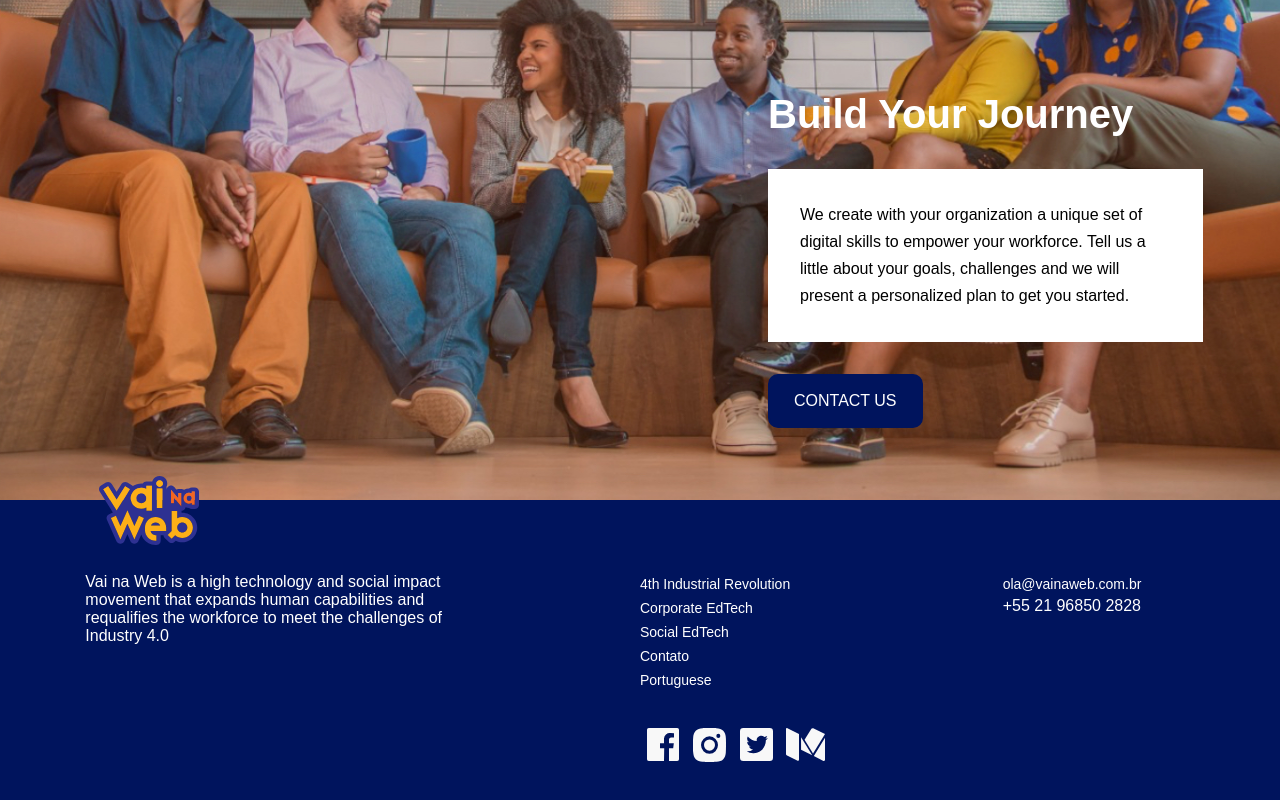
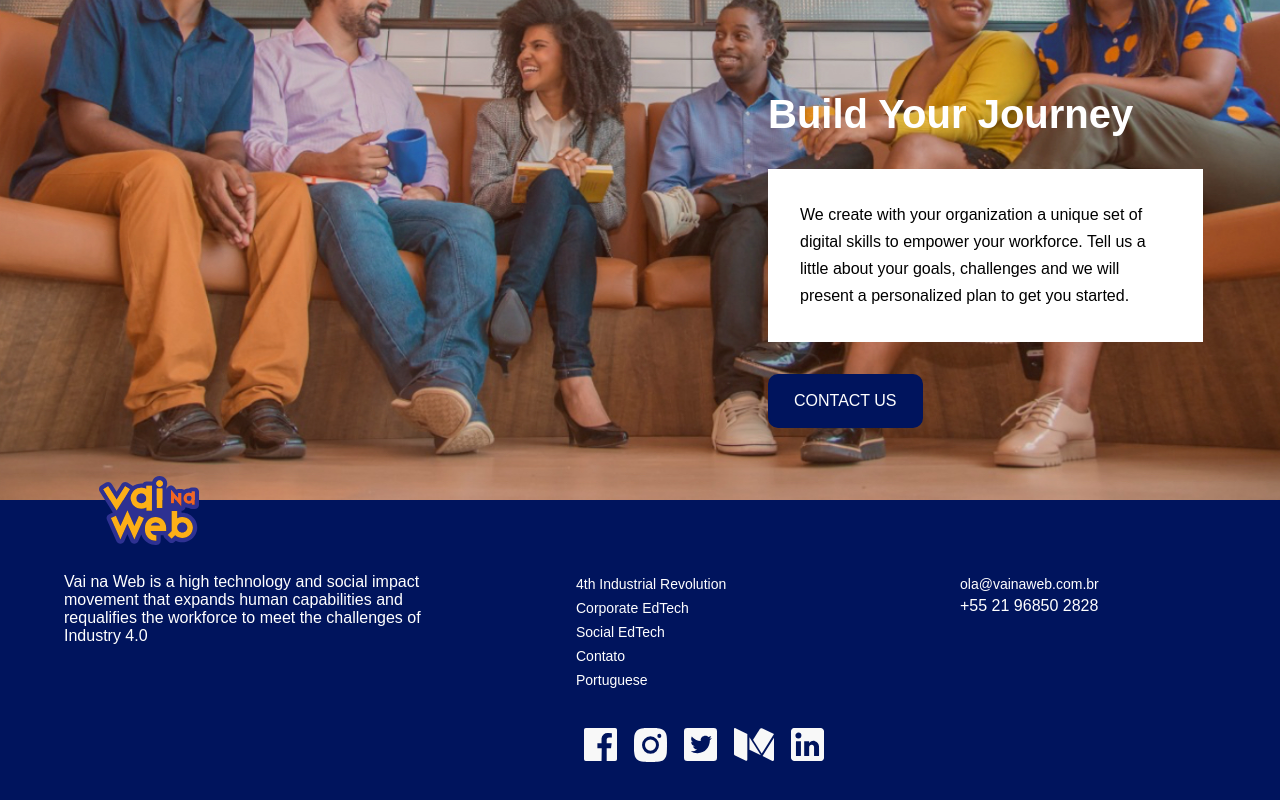
Before and after one commit to EstudioVnW/estudiovnw.github.io, a plain HTML site: page En/corporateEdTechEn.html in a window 1280 px wide. Shown: the part 4537-5337 px from the top of the page. Drawn offline with nearby package versions, Linux system fonts and the light colour scheme; a web font is replaced by a local one.

Commit message:
adding linkeding button

```diff
--- a/En/corporateEdTechEn.html
+++ b/En/corporateEdTechEn.html
@@ -214,9 +214,9 @@
 					<a class="ropapeIconLink" href="https://medium.com/vainaweb" target="_blank">
 						<img src="../assets/Icone-Medium.svg" style="height: 33px" alt="medium icon">
 					</a>
-					<!-- <a class="ropapeIconLink" href="#" target="_blank">
-						<img src="../assets/Icone-Youtube.svg" alt="">
-					</a> -->
+					<a class="ropapeIconLink" href="https://www.linkedin.com/company/vainaweb/" target="_blank">
+						<img src="../assets/Icone-Linkedin.svg" style="height: 33px" alt="linkedin icon">
+					</a>
 				</ul>
 			</section>
 			<section class="rodape_section section3">
--- a/corporate.css
+++ b/corporate.css
@@ -738,7 +738,7 @@ html{
 	justify-content: space-around;
 }
 .rodape_section{
-	width: 15%;
+	width: 20%;
 }
 
 .rodape_section1{
--- a/social.css
+++ b/social.css
@@ -760,7 +760,7 @@ html{
 	justify-content: space-around;
 }
 .rodape_section{
-	width: 15%;
+	width: 20%;
 }
 .rodape_section1{
 	width: 30%;
--- a/style.css
+++ b/style.css
@@ -719,7 +719,7 @@ hr{
 	justify-content: space-around;
 }
 .rodape_section{
-	width: 15%;
+	width: 20%;
 }
 .rodape_section1{
 	width: 30%;
```
Also changed, not shown: En/indexEn.html (+3 -3 lines), En/socialEdTechEn.html (+3 -3 lines), corporateEdTech.html (+3 -3 lines), index.html (+3 -3 lines), socialEdTech.html (+3 -3 lines), assets/Icone-Linkedin.svg (added).
